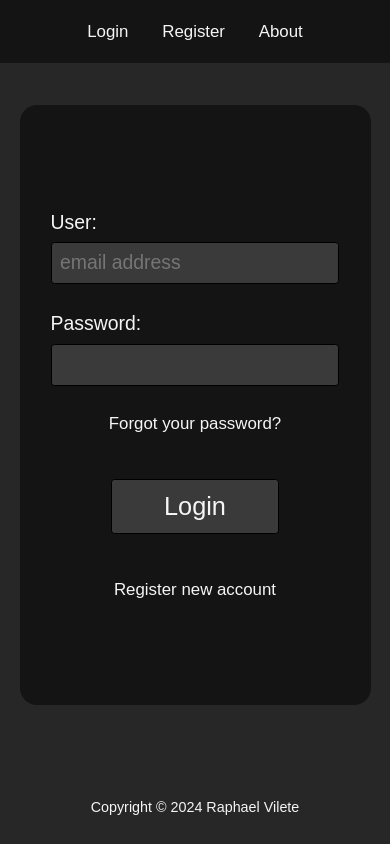
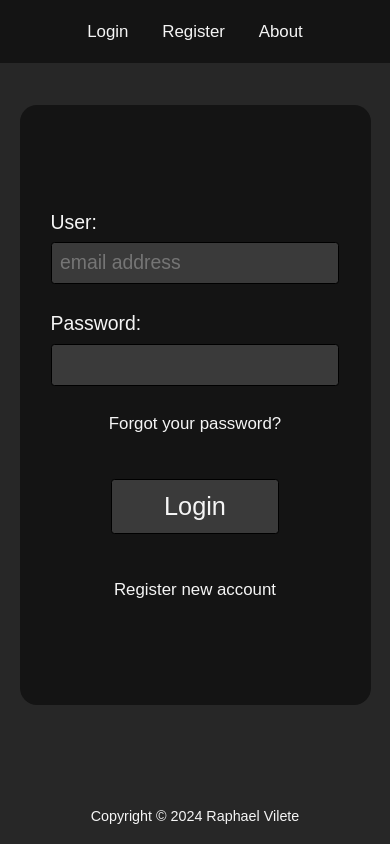
Before and after one commit to raphss/Login-Model, a website built with webpack: page dist/index.html in a window 390 px wide. Built offline with Linux system fonts and the light colour scheme.

Commit message:
update margins 5

```diff
--- a/src/style.css
+++ b/src/style.css
@@ -215,7 +215,7 @@ p {
 
     .footer {
         position: absolute;
-        padding: 1vh;
+        padding: 0vh;
     }
 }
 
```
Also changed, not shown: dist/index.bundle.js.
